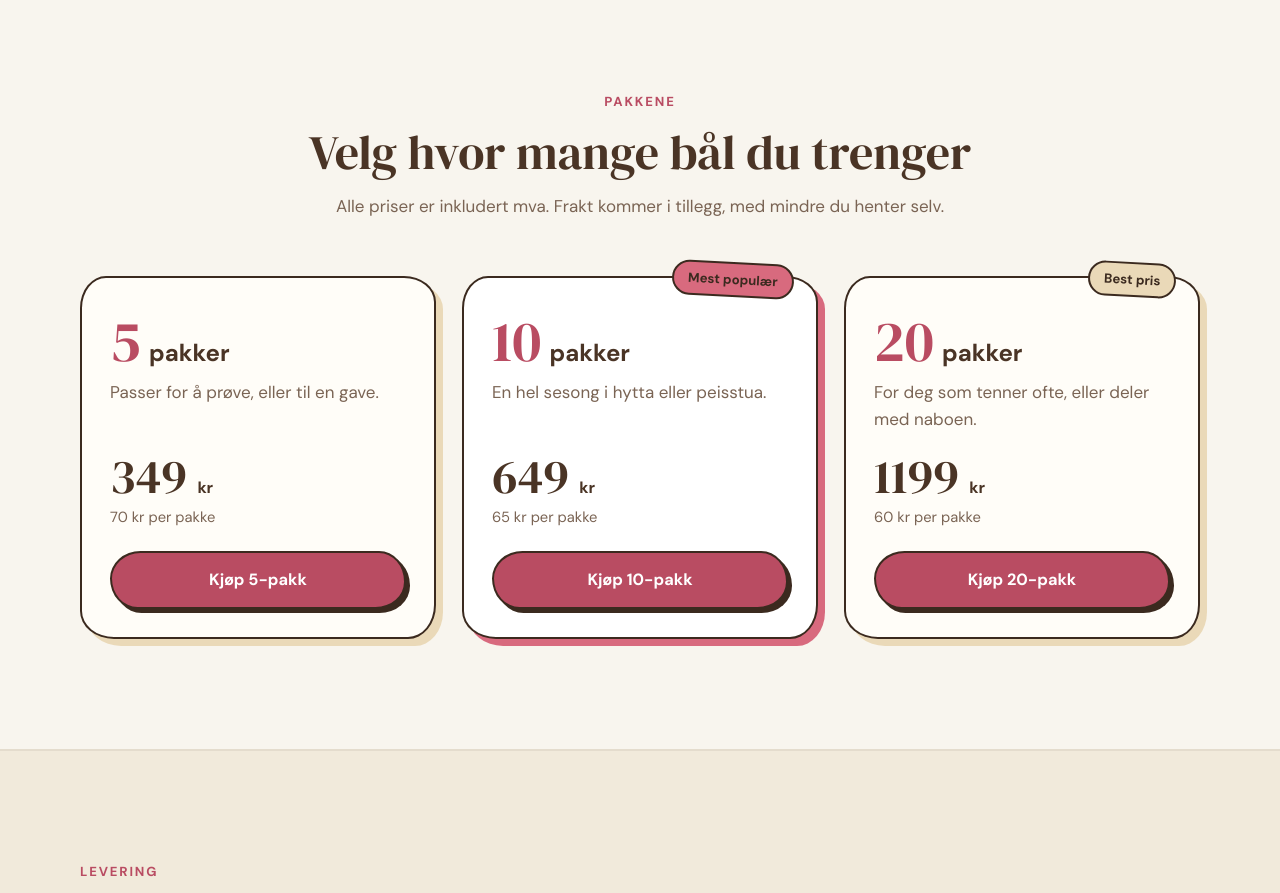
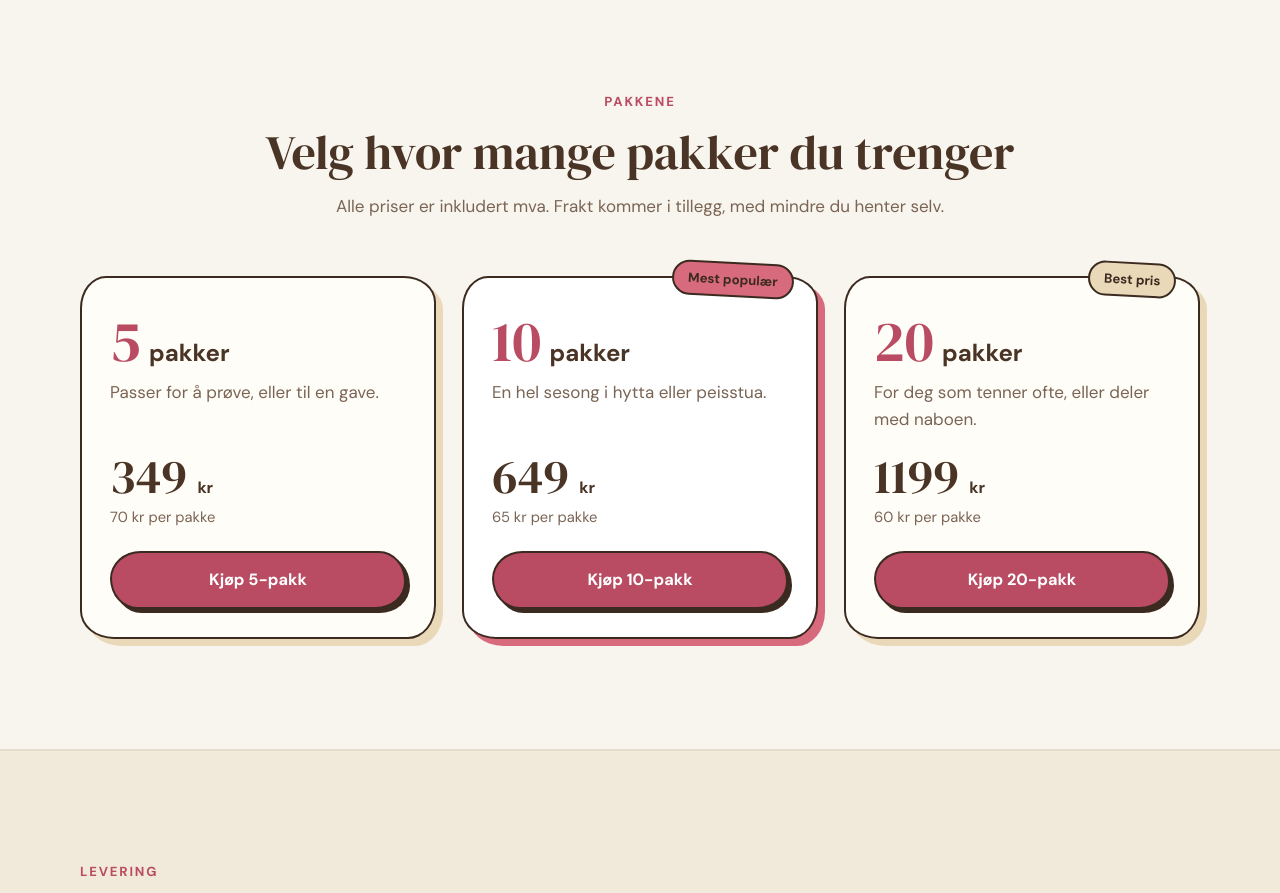
Before and after one commit to Pettersommerseth1994/opptenningspakken, a plain HTML site: page index.html in a window 1280 px wide. Shown: the part 3780-4673 px from the top of the page. Drawn offline with Linux system fonts and the light colour scheme.

Commit message:
Endre overskrift i pakkeseksjonen til «pakker»
Co-Authored-By: Claude Sonnet 5.5 <noreply@anthropic.com>

```diff
--- a/index.html
+++ b/index.html
@@ -147,7 +147,7 @@
   <div class="container">
     <div class="section-head center">
       <p class="eyebrow">Pakkene</p>
-      <h2>Velg hvor mange bål du trenger</h2>
+      <h2>Velg hvor mange pakker du trenger</h2>
       <p class="sub">Alle priser er inkludert mva. Frakt kommer i tillegg, med mindre du henter selv.</p>
     </div>
     <div class="pack-grid">
```
